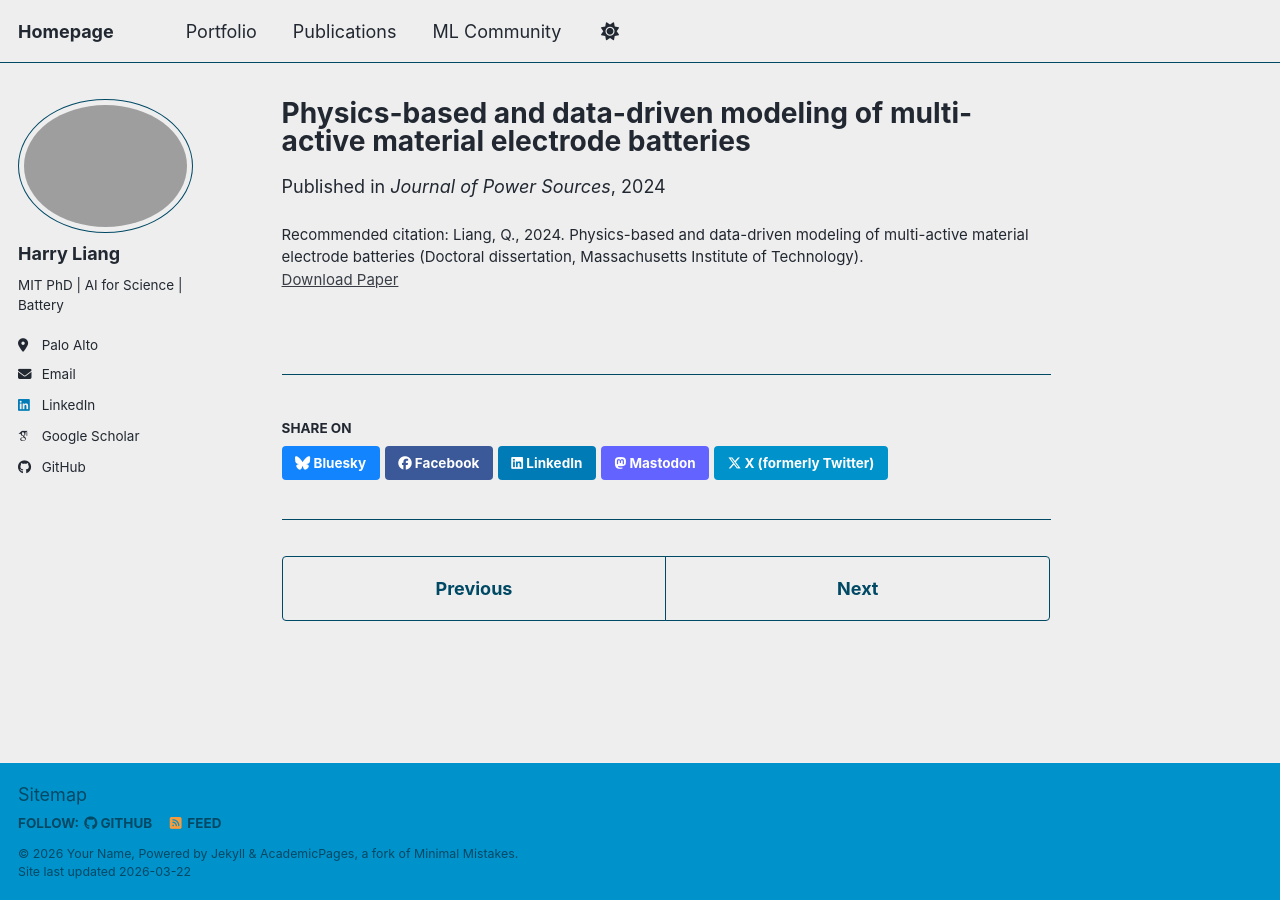
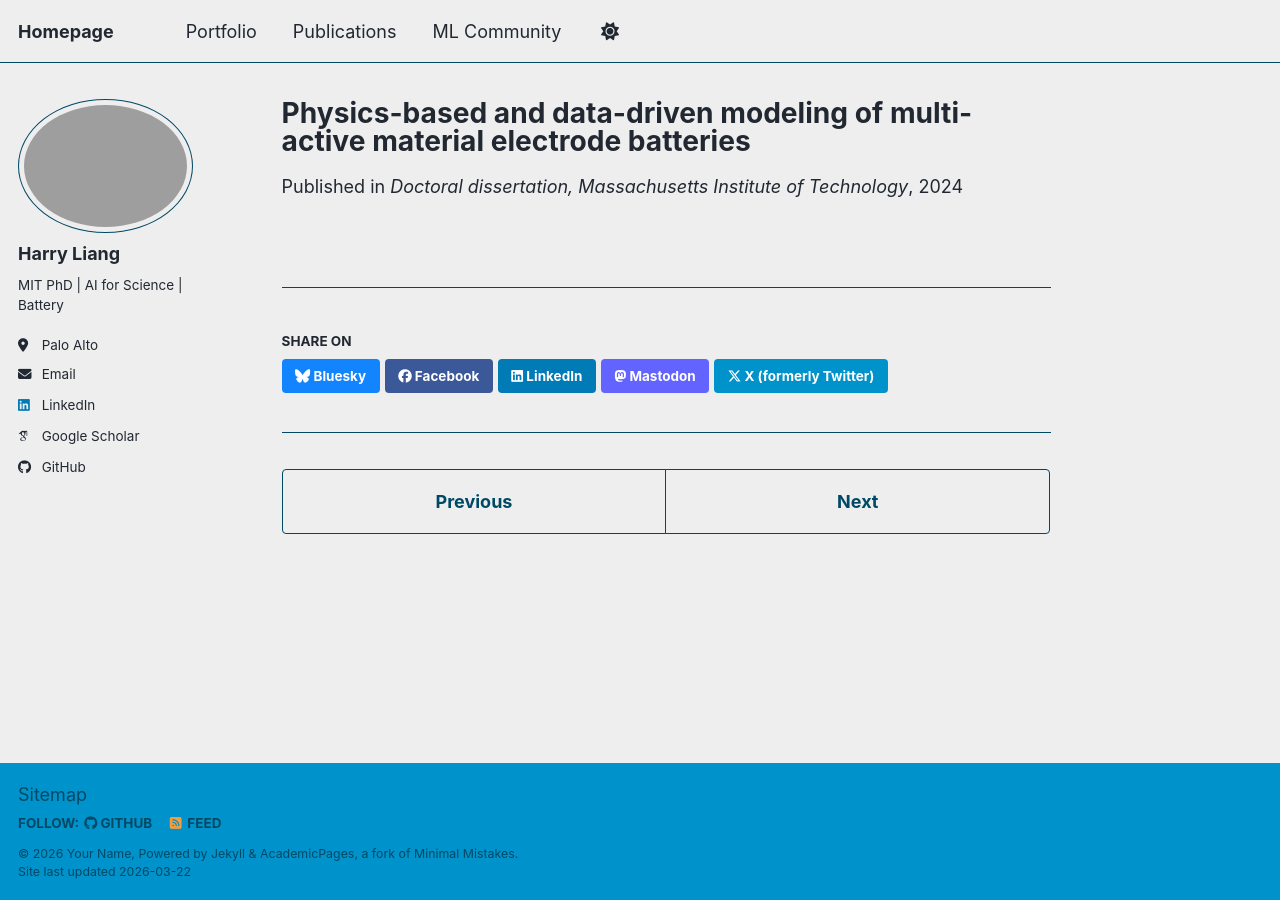
Before and after one commit to HarryQL/HarryQL.github.io, a Jekyll site: the page built from _publications/2024-05-31-paper-title-number-3.md, in a window 1280 px wide. Built offline with Jekyll 4.4.1, drawn with Linux system fonts in a browser that asks for light colours; some web fonts are replaced; a script bundle is joined from its source files by our own code; library files that are not in the unit come from our copies.

Commit message:
Add files via upload

```diff
--- a/_publications/2024-05-31-paper-title-number-3.md
+++ b/_publications/2024-05-31-paper-title-number-3.md
@@ -4,7 +4,9 @@
 category: manuscripts
 permalink: /publication/2024-05-31-paper-title-number-3
 date: 2024-05-31
-venue: 'Journal of Power Sources'
+year: 2024
+venue: 'Doctoral dissertation, Massachusetts Institute of Technology'
 paperurl: 'https://dspace.mit.edu/handle/1721.1/155373'
-citation: 'Liang, Q., 2024. Physics-based and data-driven modeling of multi-active material electrode batteries (Doctoral dissertation, Massachusetts Institute of Technology).'
+authors_html: "<strong class='my-name'>Qiaohao Liang</strong>"
+journal_short: 'MIT'
 ---
```
Also changed, not shown: _publications/2024-09-01-paper-title-number-1.md (+3 -1 lines).
